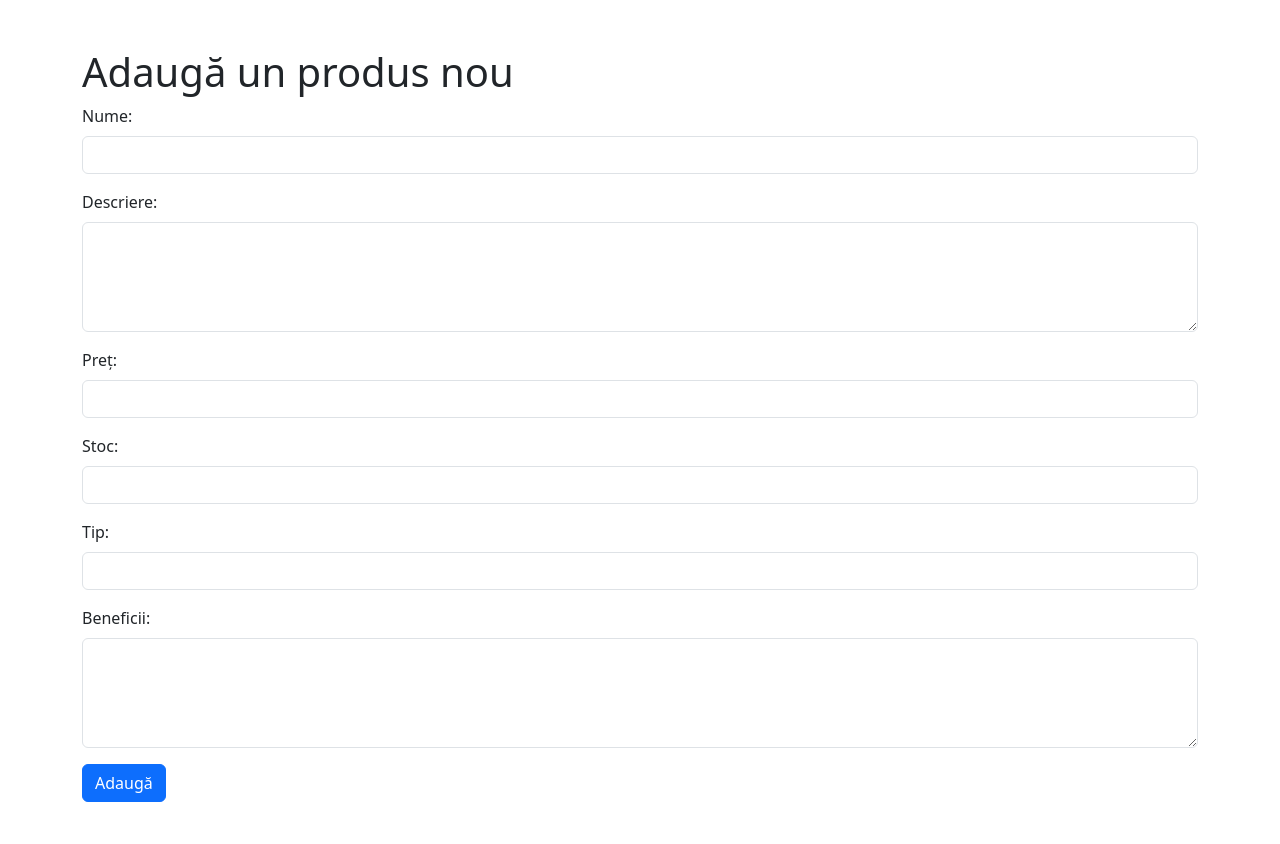
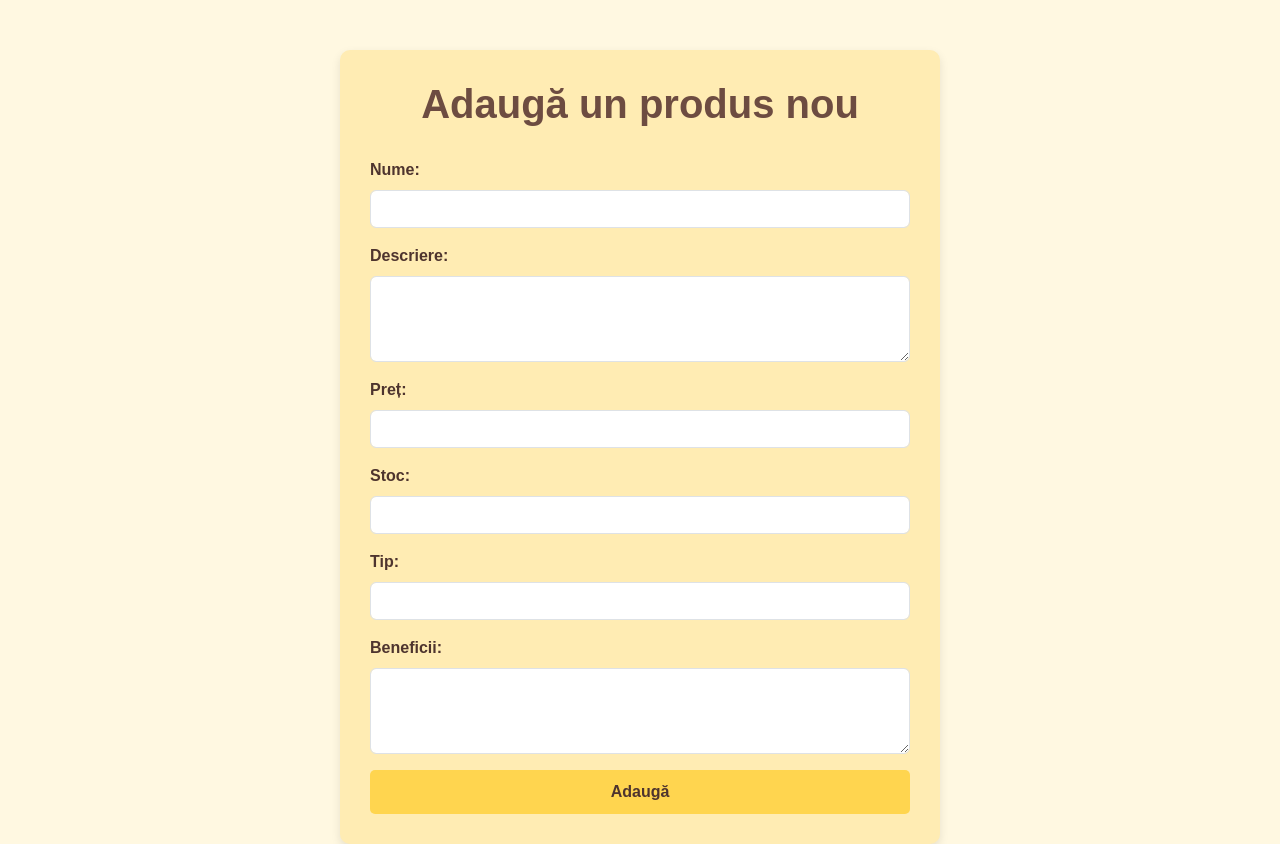
Before and after one commit to GlowingPhantom/lucruinechipa, a PHP site: page /views/products/create.view.php in a window 1280 px wide. Before the commit the page ends 802 px from the top, so only its background shows below. Run offline with PHP 8.4, Linux system fonts and the light colour scheme.

Commit message:
CRUD finalizat

```diff
--- a/routes/web.php
+++ b/routes/web.php
@@ -28,6 +28,6 @@ $app->get('/products', [ProductController::class, 'index']);
 $app->get('/products/create', [ProductController::class, 'create']);
 $app->post('/products/store', [ProductController::class, 'store']);
 $app->get('/products/{id}/edit', [ProductController::class, 'edit']);
-$app->post('/products/{id}', [ProductController::class, 'update']);
+$app->put('/products/{id}', [ProductController::class, 'update']);
 $app->get('/products/show/{id}', [ProductController::class, 'show']);
 $app->delete('/products/delete/{id}', [ProductController::class, 'delete']);
--- a/views/products/create.view.php
+++ b/views/products/create.view.php
@@ -5,49 +5,103 @@
     <meta charset="UTF-8">
     <meta name="viewport" content="width=device-width, initial-scale=1.0">
     <title>Adaugă Produs</title>
-    <link href="https://cdn.jsdelivr.net/npm/bootstrap@5.3.3/dist/css/bootstrap.min.css" rel="stylesheet">
+    <!-- Bootstrap CSS -->
+    <link href="https://cdn.jsdelivr.net/npm/bootstrap@5.3.2/dist/css/bootstrap.min.css" rel="stylesheet">
+    <style>
+        body {
+            background-color: #fff8e1;
+            /* Fundal crem deschis */
+            font-family: Arial, sans-serif;
+        }
+
+        .container {
+            margin-top: 50px;
+            max-width: 600px;
+            background-color: #ffecb3;
+            /* Galben deschis */
+            padding: 30px;
+            border-radius: 10px;
+            box-shadow: 0 4px 10px rgba(0, 0, 0, 0.1);
+        }
+
+        h1 {
+            color: #6d4c41;
+            /* Maro închis */
+            font-weight: bold;
+            text-align: center;
+            margin-bottom: 30px;
+        }
+
+        label {
+            font-weight: bold;
+            color: #4e342e;
+            /* Maro */
+        }
+
+        input,
+        textarea {
+            width: 100%;
+            padding: 10px;
+            margin-bottom: 15px;
+            border: 1px solid #ccc;
+            border-radius: 5px;
+            background-color: #fff;
+        }
+
+        button {
+            background-color: #ffd54f;
+            /* Galben apicol */
+            color: #4e342e;
+            /* Maro */
+            border: none;
+            padding: 10px 20px;
+            font-size: 16px;
+            border-radius: 5px;
+            width: 100%;
+            font-weight: bold;
+        }
+
+        button:hover {
+            background-color: #ffca28;
+            /* Galben mai intens */
+            cursor: pointer;
+        }
+    </style>
 </head>
 
 <body>
-    <div class="container mt-5">
+    <div class="container">
         <h1>Adaugă un produs nou</h1>
         <form method="POST" action="/products/store">
             <div class="mb-3">
-                <label for="nume" class="form-label">Nume:</label>
+                <label for="name" class="form-label">Nume:</label>
                 <input type="text" name="nume" id="nume" class="form-control" required>
             </div>
-
             <div class="mb-3">
-                <label for="descriere" class="form-label">Descriere:</label>
-                <textarea name="descriere" id="descriere" class="form-control" rows="4"></textarea>
+                <label for="description" class="form-label">Descriere:</label>
+                <textarea name="descriere" id="descriere" rows="3" class="form-control"></textarea>
             </div>
-
             <div class="mb-3">
-                <label for="pret" class="form-label">Preț:</label>
-                <input type="number" name="pret" id="pret" class="form-control" required step="0.01">
+                <label for="price" class="form-label">Preț:</label>
+                <input type="number" name="pret" id="pret" class="form-control" required>
             </div>
-
             <div class="mb-3">
-                <label for="stoc" class="form-label">Stoc:</label>
-                <input type="number" name="stoc" id="stoc" class="form-control" required step="1">
+                <label for="stock" class="form-label">Stoc:</label>
+                <input type="number" name="stoc" id="stoc" class="form-control" required>
             </div>
-
             <div class="mb-3">
-                <label for="tip" class="form-label">Tip:</label>
+                <label for="type" class="form-label">Tip:</label>
                 <input type="text" name="tip" id="tip" class="form-control" required>
             </div>
-
             <div class="mb-3">
-                <label for="beneficii" class="form-label">Beneficii:</label>
-                <textarea name="beneficii" id="beneficii" class="form-control" rows="4"></textarea>
+                <label for="benefits" class="form-label">Beneficii:</label>
+                <textarea name="beneficii" id="beneficii" rows="3" class="form-control"></textarea>
             </div>
-
-            <button type="submit" class="btn btn-primary">Adaugă</button>
+            <button type="submit">Adaugă</button>
         </form>
     </div>
-
-    <!-- Include Bootstrap JS for any interactive components (if needed) -->
-    <script src="https://cdn.jsdelivr.net/npm/bootstrap@5.3.3/dist/js/bootstrap.bundle.min.js"></script>
+    <!-- Bootstrap JS -->
+    <script src="https://cdn.jsdelivr.net/npm/bootstrap@5.3.2/dist/js/bootstrap.bundle.min.js"></script>
 </body>
 
 </html>
--- a/views/products/index.view.php
+++ b/views/products/index.view.php
@@ -11,7 +11,7 @@
     <?php if (!empty($products)): ?>
         <?php foreach ($products as $product): ?>
             <li>
-                <a href="/products/store<?= $product->id; ?>"><?= htmlspecialchars($product->nume); ?></a>
+                <a href="/products/show/<?= $product->id; ?>"><?= htmlspecialchars($product->nume); ?></a>
                 - <?= htmlspecialchars($product->pret); ?> lei
                 <a href="/products/<?= $product->id; ?>/edit">Editează</a>
                   <form action="products/delete/<?= $product->id ?>" method="post" onclick="return confirm(`Esti sigur?`)">
--- a/views/products/store.view.php
+++ b/views/products/store.view.php
@@ -10,12 +10,11 @@
 
 <body>
     <div class="container mt-5">
-        <?php if ($products): ?>
+        <?php if ($product): ?>
             <div class="row justify-content-center">
                 <div class="col-md-8">
                     <div class="card">
                         <div class="row g-0">
-                            <!-- Imaginea cărții (poți lăsa un loc de imagine implicit) -->
                             <div class="col-md-12">
                                 <div class="card-body">
                                     <h5 class="card-title"><?php echo htmlspecialchars($product->nume); ?></h5>
@@ -38,7 +37,7 @@
             </div>
         <?php else: ?>
             <div class="alert alert-danger" role="alert">
-                Sorry, the book you are looking for could not be found.
+                Nu o fost gasit asa produs!
             </div>
         <?php endif; ?>
     </div>
```
Also changed, not shown: app/Controllers/ProductController.php (+8 -0 lines), views/products/show.view.php (+49 -7 lines).
